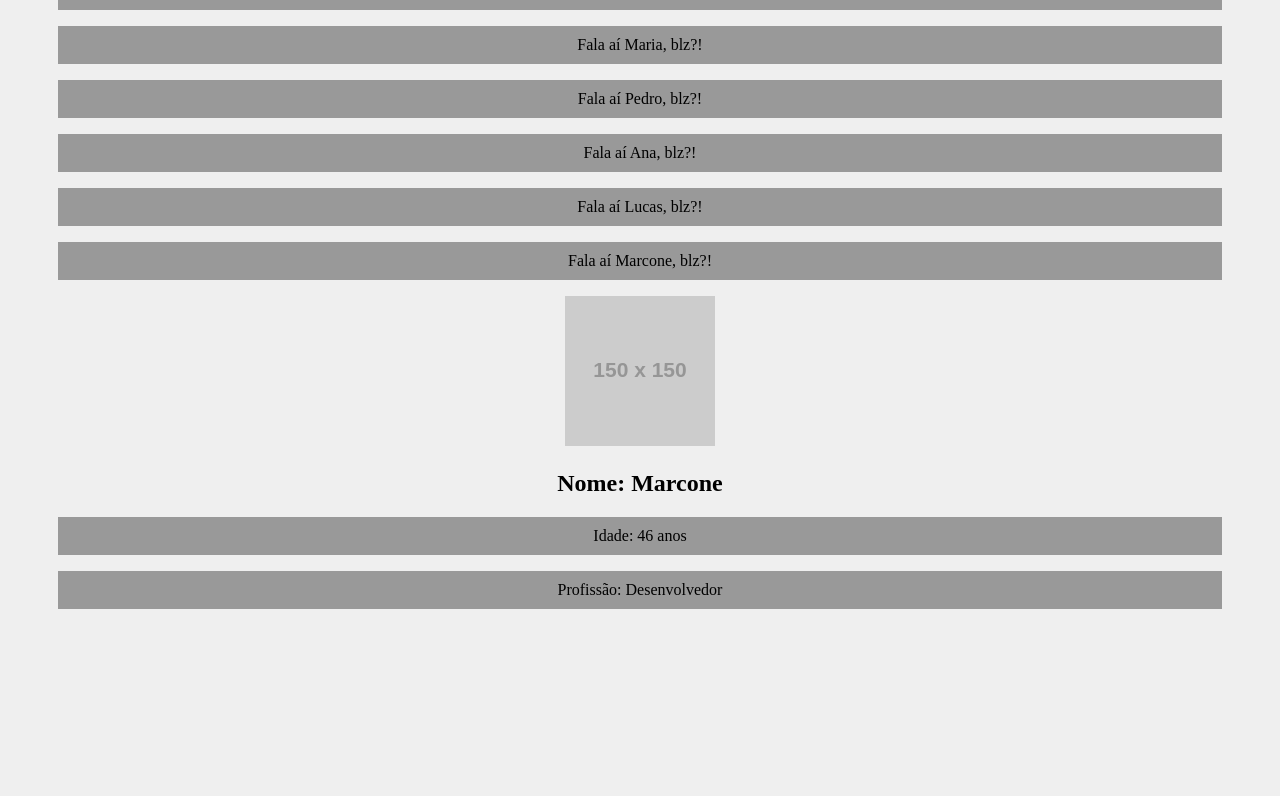
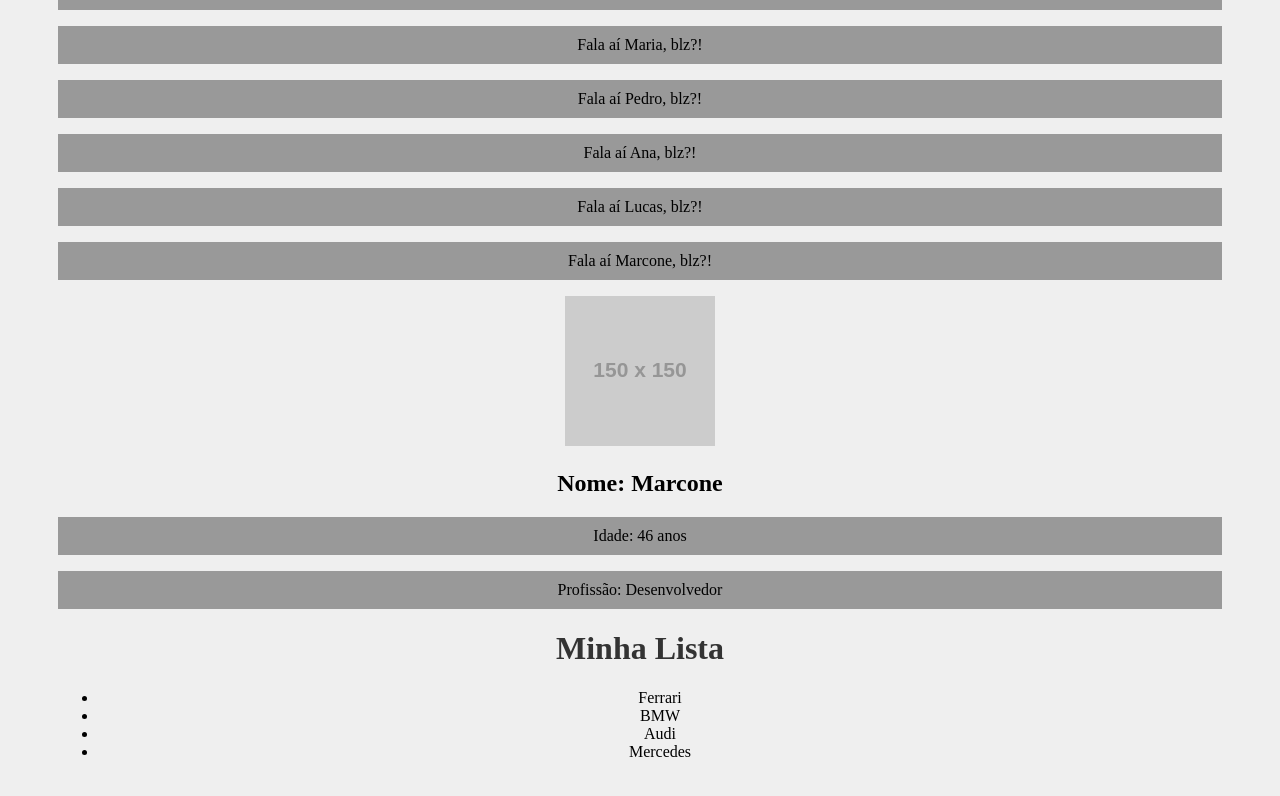
Before and after one commit to mrcnbsb/react-curso, a React (Create React App) app: page / in a window 1280 px wide. Shown: the part 262-1058 px from the top of the page. Before the commit the page ends 945 px from the top, so only its background shows below. Built offline with nearby package versions, Linux system fonts and the light colour scheme.

Commit message:
Fragments

```diff
--- a/src/App.js
+++ b/src/App.js
@@ -2,6 +2,7 @@ import './App.css';
 import SayMyName from './components/SayMyName'
 import Pessoa from './components/Pessoa'
 import Frase from './components/Frase';
+import List from './components/List';
 
 function App() {
 
@@ -19,6 +20,7 @@ function App() {
       <SayMyName nome="Lucas" />
       <SayMyName nome={nome} />
       <Pessoa nome="Marcone" idade={46} profissao="Desenvolvedor" foto="https://via.placeholder.com/150" />
+      <List />
     </div>
   );
 }
--- /dev/null
+++ b/src/components/Item.js
@@ -0,0 +1,9 @@
+function Item({marca}){
+    return(
+        <>
+            <li>{marca}</li>
+        </>
+    )
+}
+
+export default Item
--- /dev/null
+++ b/src/components/List.js
@@ -0,0 +1,17 @@
+import Item from "./Item"
+
+function List(){
+    return(
+        <>
+            <h1>Minha Lista</h1>
+            <ul>
+                <Item marca="Ferrari" />
+                <Item marca="BMW" />
+                <Item marca="Audi" />
+                <Item marca="Mercedes" />
+            </ul>
+        </>
+    )
+}
+
+export default List
--- a/src/index.css
+++ b/src/index.css
@@ -1,5 +1,6 @@
 body{
   padding: 50px;
+  padding-bottom: 500px;
   background-color: #efefef
 }
 
```
